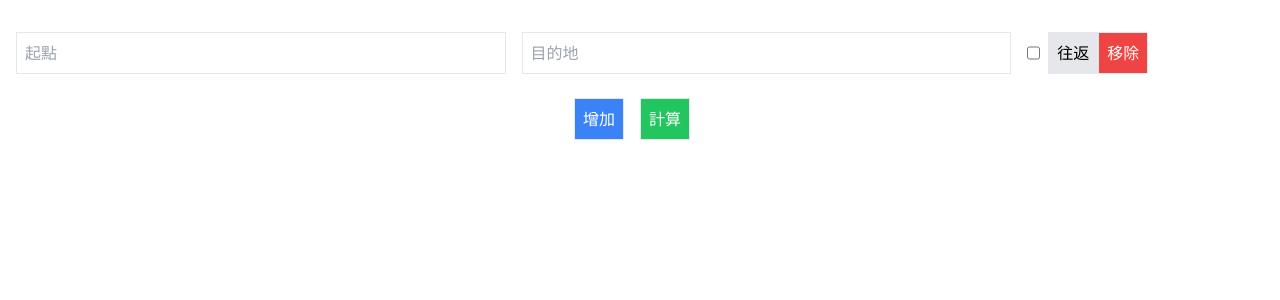
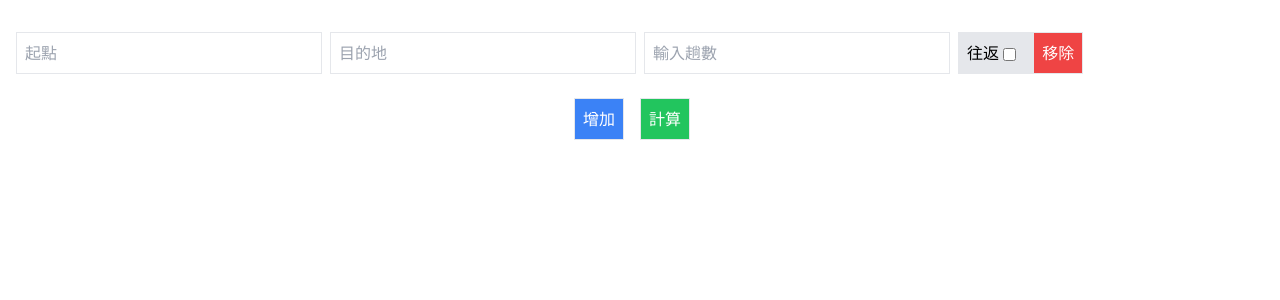
Before and after one commit to tony801015/commuter-tpass-compute-ui, a Vue app: page / in a window 1280 px wide. Shown: the top 300 px of the page. Built offline with nearby package versions, Linux system fonts and the light colour scheme.

Commit message:
misc: Add trips and adjust ui

```diff
--- a/src/components/MrtCalculator.vue
+++ b/src/components/MrtCalculator.vue
@@ -1,12 +1,12 @@
 <template>
   <div class="container mx-auto p-4">
-    <div v-for="(route, index) in routes" :key="index" class="my-4 grid grid-cols-5 gap-4 items-center">
+    <div v-for="(route, index) in routes" :key="index" class="my-4 grid md:grid-cols-4 gap-2 items-center">
       <input
         :list="'stations-start-' + index"
         v-model="route.start"
         @input="callApi('start', index)"
         placeholder="起點"
-        class="border p-2 col-span-2"
+        class="border p-2 col-span-1"
       />
       <datalist :id="'stations-start-' + index">
         <option v-for="station in route.startSuggestions" :value="station.StationName" :key="station.StationSID + '-start'"></option>
@@ -17,16 +17,17 @@
         v-model="route.end"
         @input="callApi('end', index)"
         placeholder="目的地"
-        class="border p-2 col-span-2"
+        class="border p-2 col-span-1"
       />
       <datalist :id="'stations-end-' + index">
         <option v-for="station in route.endSuggestions" :value="station.StationName" :key="station.StationSID + '-end'"></option>
       </datalist>
 
+      <input type="number" v-model="trips" placeholder="輸入趟數" class="border p-2 col-span-1">
+
       <div class="flex">
-        <input type="checkbox" v-model="route.isRoundTrip" class="mr-2" />
-        <label class="border p-2 bg-gray-200 px-2 ">往返</label>
-        <button @click="removeRoute(index)" class="border p-2 bg-red-500 text-white">移除</button>
+        <label class="border p-2 bg-gray-200 col-span-1">往返 <input type="checkbox" v-model="route.isRoundTrip" class="align-middle mr-2" /></label>
+        <button @click="removeRoute(index)" class="border p-2 bg-red-500 text-white col-span-1">移除</button>
       </div>
     </div>
 
@@ -42,7 +43,7 @@ export default {
   data() {
     return {
       routes: [
-        { start: '', end: '', isRoundTrip: false, startSuggestions: [], endSuggestions: [] }
+        { start: '', end: '', isRoundTrip: false, trips: 1, startSuggestions: [], endSuggestions: [] }
       ]
     };
   },
@@ -67,7 +68,8 @@ export default {
           body: JSON.stringify(this.routes.map(route => ({
             startStationName: route.start,
             endStationName: route.end,
-            isRoundTrip: route.isRoundTrip
+            isRoundTrip: route.isRoundTrip,
+            trips: this.trips
           })))
         });
 
```
Also changed, not shown: 1 other file (tests, documents, lock files or other folders).
